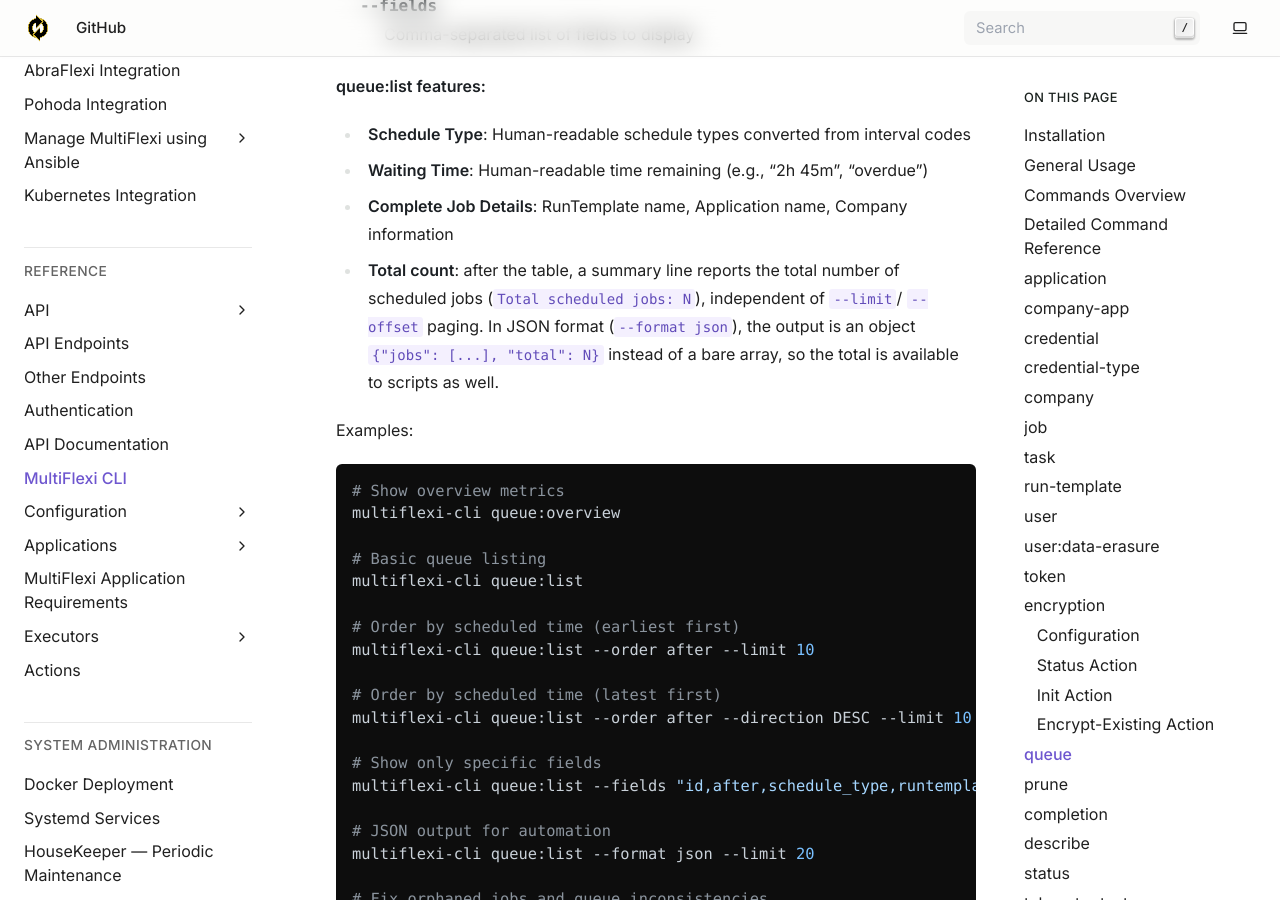
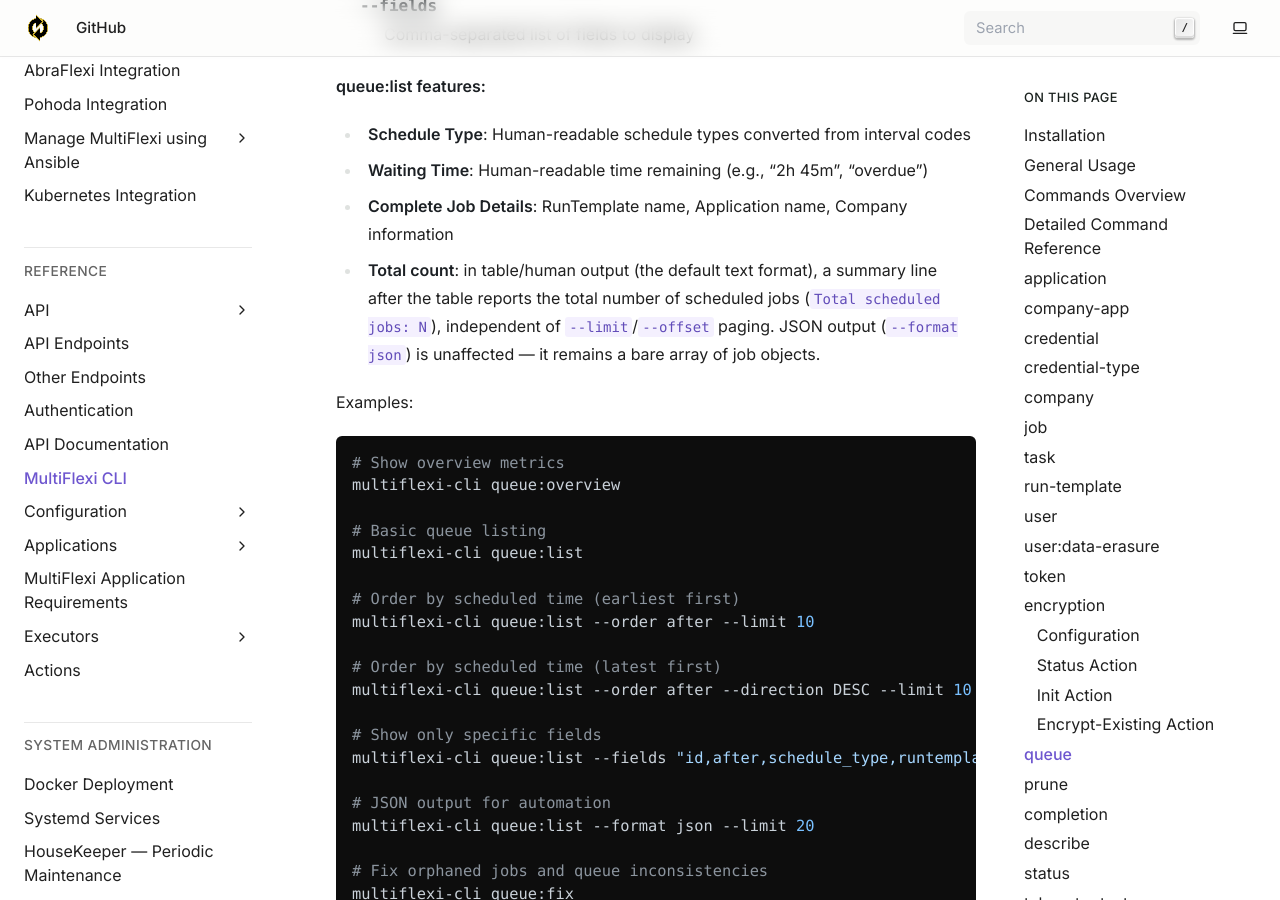
Before and after one commit to VitexSoftware/multiflexi-doc-en, a Sphinx documentation site: the page built from source/reference/cli.rst, in a window 1280 px wide and 900 px high, scrolled down 23861 px. Built offline with Sphinx 7.4.7, drawn with Linux system fonts in a browser that asks for light colours.

Commit message:
docs(cli): correct queue:list total-count doc for JSON format
queue:list's total line only applies to table/human output (per
multiflexi-cli commit 3fb54b9); JSON output remains a bare array.

Co-Authored-By: Claude Sonnet 5 <noreply@anthropic.com>

```diff
--- a/source/reference/cli.rst
+++ b/source/reference/cli.rst
@@ -720,11 +720,11 @@ Options:
 - **Schedule Type**: Human-readable schedule types converted from interval codes
 - **Waiting Time**: Human-readable time remaining (e.g., "2h 45m", "overdue")
 - **Complete Job Details**: RunTemplate name, Application name, Company information
-- **Total count**: after the table, a summary line reports the total number of
-  scheduled jobs (``Total scheduled jobs: N``), independent of ``--limit``/
-  ``--offset`` paging. In JSON format (``--format json``), the output is an
-  object ``{"jobs": [...], "total": N}`` instead of a bare array, so the total
-  is available to scripts as well.
+- **Total count**: in table/human output (the default text format), a summary
+  line after the table reports the total number of scheduled jobs
+  (``Total scheduled jobs: N``), independent of ``--limit``/``--offset``
+  paging. JSON output (``--format json``) is unaffected — it remains a bare
+  array of job objects.
 
 Examples:
 
```
